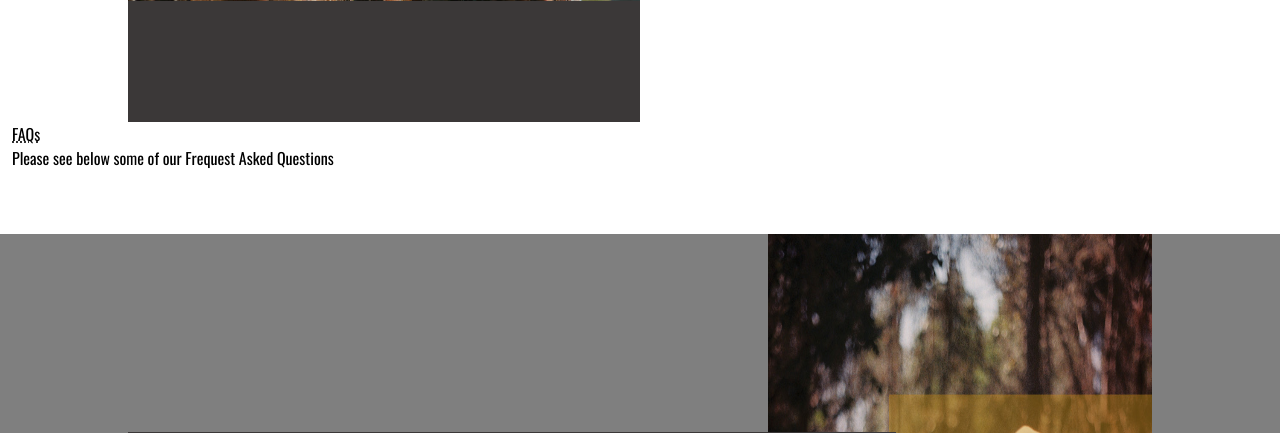
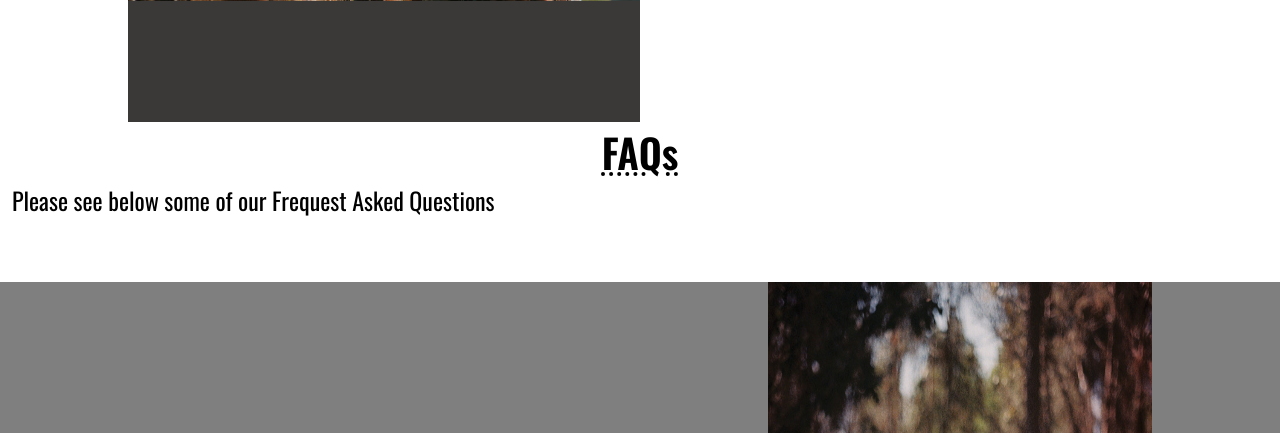
Before and after one commit to Shane-Donlon/ci-pp4-django, a Django app: page / in a window 1280 px wide. Shown: the part 2522-2955 px from the top of the page. Run offline with Django 4.2, Linux system fonts and the light colour scheme; data that the repository does not hold is empty.

Commit message:
Style update FAQ section

```diff
--- a/swarms/unauthenticated/static/unauthenticated/unauthenticated.css
+++ b/swarms/unauthenticated/static/unauthenticated/unauthenticated.css
@@ -215,11 +215,20 @@
   display: none;
 }
 
+.faq-section > h2 {
+  text-align: center;
+  font-weight: 700;
+  font-size: 2.5rem;
+}
+
+.faq-section > h3 {
+  font-size: 1.5rem;
+}
+
 .faq-grid {
   margin-block: 2em;
   display: grid;
   gap: 4em;
-  grid-template-columns: repeat(auto-fit, minmax(250px, 1fr));
 }
 
 .faq-summary {
@@ -227,7 +236,6 @@
   color: white;
   padding: 1.5em 2em;
   text-align: center;
-  border: 2px solid black;
 }
 
 @media (max-width: 601px) {
@@ -383,6 +391,13 @@
     grid-row: 15 / -1;
     grid-column: 1 / 10;
   }
+
+  .faq-grid {
+    margin-block: 2em;
+    display: grid;
+    gap: 4em;
+    grid-template-columns: repeat(2, 1fr);
+  }
 }
 
 ::selection {
```
